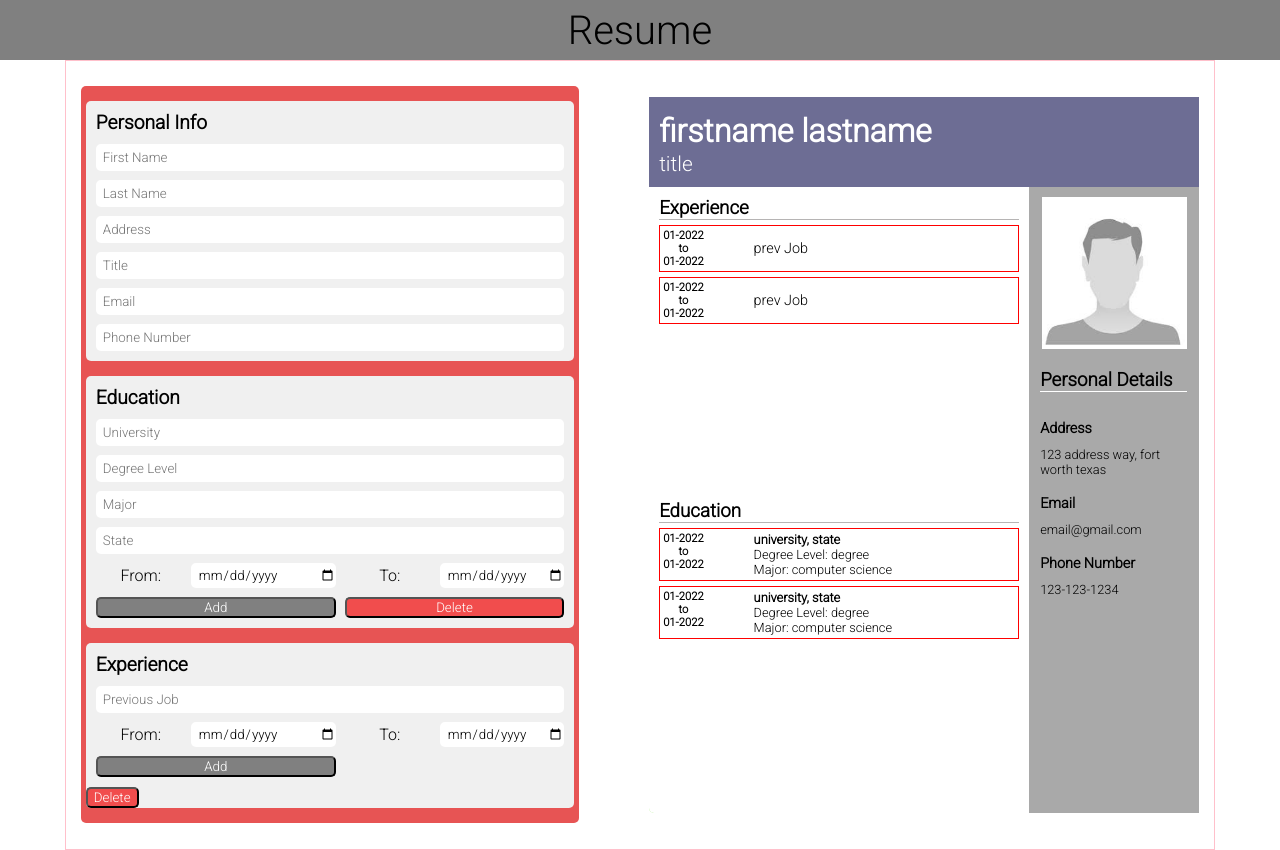
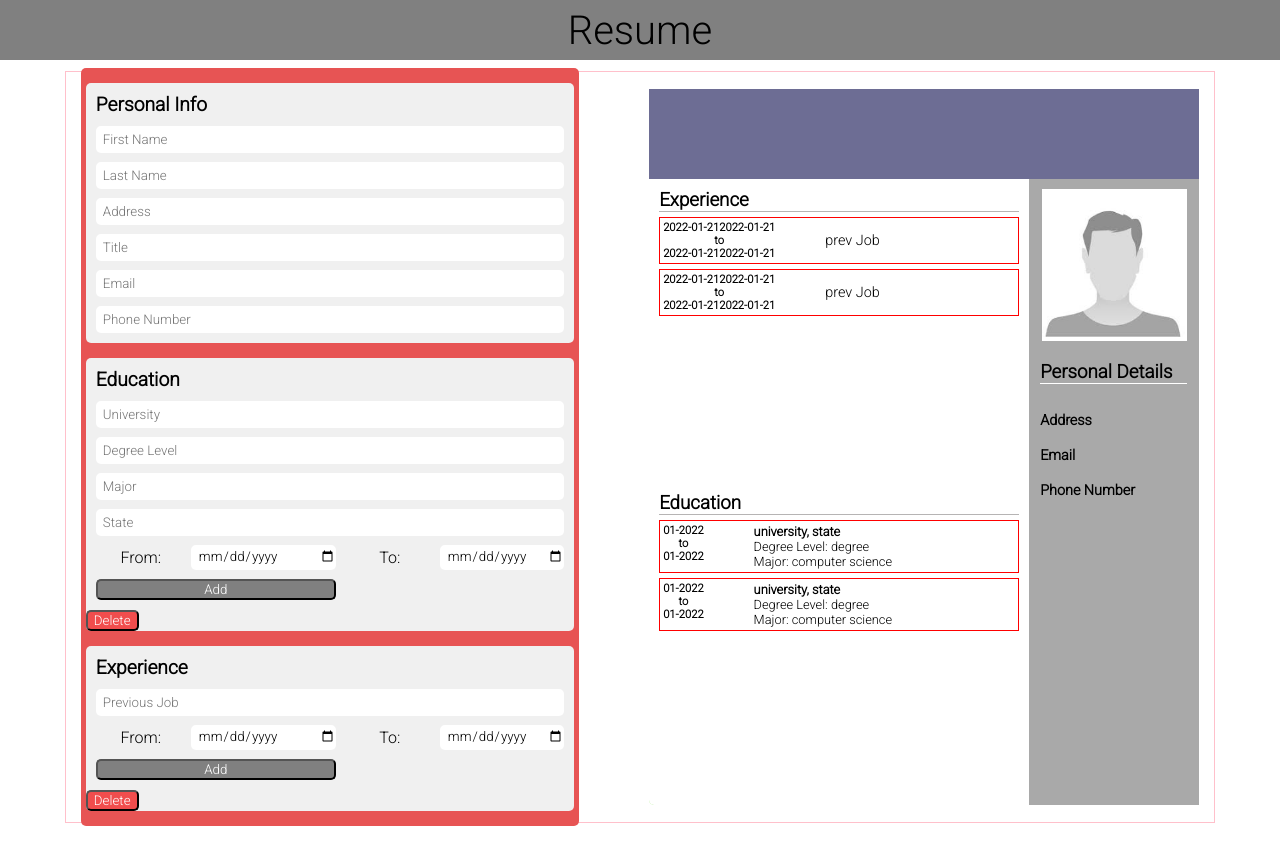
Before and after one commit to KurtisIvey/resumeResizableWithRedux, a React (Create React App) app: page / in a window 1280 px wide. Built offline with nearby package versions, Linux system fonts and the light colour scheme; the HTML template or start-up script is replaced by a standard one.

Commit message:
add slice actions to experience & fix appbody styling

```diff
--- a/src/App.css
+++ b/src/App.css
@@ -31,6 +31,7 @@
     justify-self: center;
     align-items: center;
     border: 1px solid pink;
+    height: 90vh;
 }
 
 .app__entryContainer {
@@ -59,7 +60,7 @@
         flex-direction: column;
         margin: 0;
         min-height: null;
-        height: null;
+        height: 121vh;
 
     }
     .app__entryContainer {
--- a/src/components/Education.js
+++ b/src/components/Education.js
@@ -31,17 +31,8 @@ const Education = () => {
   const handleDeleteEducation = () =>
     dispatch(infoSliceActions.handleDeleteEducation());
 
-  const handleSubmit = (e, param) => {
+  const handleAddEducation = (e) => {
     e.preventDefault();
-    console.log(param);
-    if (param === "add") {
-      handleAddEducation();
-    } else if (param === "delete") {
-      handleDeleteEducation();
-    }
-  };
-
-  const handleAddEducation = () => {
     const newItem = {
       university: university,
       degree: degree,
@@ -58,7 +49,10 @@ const Education = () => {
       <h2 onClick={() => console.log(education)} className="education__header">
         Education
       </h2>
-      <form className="education__container">
+      <form
+        onSubmit={(e) => handleAddEducation(e)}
+        className="education__container"
+      >
         <input
           name="university"
           type="text"
@@ -66,6 +60,7 @@ const Education = () => {
           defaultValue=""
           placeholder="University"
           className="education__input"
+          required
         />
         <input
           name="degree"
@@ -74,7 +69,7 @@ const Education = () => {
           defaultValue=""
           placeholder="Degree Level"
           className="education__input"
-          r
+          required
         />
         <input
           name="subject"
@@ -82,6 +77,7 @@ const Education = () => {
           onChange={(e) => setSubject(e.target.value)}
           placeholder="Major"
           className="education__input"
+          required
         />
         <input
           name="degreeState"
@@ -90,6 +86,7 @@ const Education = () => {
           defaultValue=""
           placeholder="State"
           className="education__input"
+          required
         />
         <span className="dateSpan">
           <label className="dateLabel" htmlFor="dateFrom">
@@ -101,6 +98,7 @@ const Education = () => {
             type="date"
             onChange={(e) => setDegreeDateFrom(e.target.value)}
             className=" education__date"
+            required
           />
         </span>
         <span className="dateSpan">
@@ -108,6 +106,7 @@ const Education = () => {
             To:
           </label>
           <input
+            required
             id="dateTo"
             name="degreeDateTo"
             type="date"
@@ -115,19 +114,14 @@ const Education = () => {
             className="education__date"
           />
         </span>
-        <button
-          className="education__addBtn"
-          onClick={(e) => handleSubmit(e, "add")}
-        >
-          Add
-        </button>
-        <button
-          className="education__deleteBtn"
-          onClick={(e) => handleSubmit(e, "delete")}
-        >
-          Delete
-        </button>
+        <button className="education__addBtn">Add</button>
       </form>
+      <button
+        className="education__deleteBtn"
+        onClick={(e) => handleDeleteEducation(e)}
+      >
+        Delete
+      </button>
     </div>
   );
 };
--- a/src/components/Experience.js
+++ b/src/components/Experience.js
@@ -9,23 +9,20 @@ const Experience = () => {
   const prevJobDateFrom = useSelector((state) => state.info.prevJobDateFrom);
   const prevJobDateTo = useSelector((state) => state.info.prevJobDateTo);
   const setExperience = (exp) => dispatch(infoSliceActions.setExperience(exp));
+  const setPrevJob = (job) => dispatch(infoSliceActions.setPrevJob(job));
+  const setPrevJobFrom = (from) =>
+    dispatch(infoSliceActions.setPrevJobDateFrom(from));
+  const setPrevJobTo = (to) => dispatch(infoSliceActions.setPrevJobDateTo(to));
+
   const handleDeleteExperience = () =>
     dispatch(infoSliceActions.handleDeleteExperience());
-  /*
-  const handleDeleteExperience = (e) => {
-    e.preventDefault();
-    const experienceArray = value.experience;
-    experienceArray.pop();
-    setValue((prevValue) => ({ ...prevValue, experience: experienceArray }));
-    console.log(value.experience);
-  };
-*/
+
   const handleAddExperience = (e) => {
     e.preventDefault();
     const newItem = {
-      prevJob: prevJob,
-      prevJobDateFrom: prevJobDateFrom,
-      prevJobDateTo: prevJobDateTo,
+      previousJob: prevJob,
+      previousJobDateFrom: prevJobDateFrom,
+      previousJobDateTo: prevJobDateTo,
     };
     setExperience(newItem);
   };
@@ -40,6 +37,7 @@ const Experience = () => {
         <input
           name="previousJob"
           type="text"
+          onChange={(e) => setPrevJob(e.target.value)}
           defaultValue=""
           placeholder="Previous Job"
           required
@@ -53,6 +51,7 @@ const Experience = () => {
             id="previousJobFrom"
             name="previousJobFrom"
             type="date"
+            onChange={(e) => setPrevJobFrom(e.target.value)}
             defaultValue=""
             required
             className="experience__input"
@@ -67,6 +66,7 @@ const Experience = () => {
             id="previousJobTo"
             name="previousJobTo"
             type="date"
+            onChange={(e) => setPrevJobTo(e.target.value)}
             defaultValue=""
             required
             className="experience__input"
--- a/src/components/RenderedResume.js
+++ b/src/components/RenderedResume.js
@@ -30,13 +30,13 @@ const RenderedResume = () => {
                 <div key={index} className="resume__renderedExpItemContainer">
                   <div className="resume__renderedExpFromTo">
                     <div>
-                      {item.prevJobDateFrom.substring(5, 8)}
-                      {item.prevJobDateFrom.substring(0, 4)}
+                      {item.prevJobDateFrom}
+                      {item.prevJobDateFrom}
                     </div>
                     <div>to</div>
                     <div>
-                      {item.prevJobDateTo.substring(5, 8)}
-                      {item.prevJobDateTo.substring(0, 4)}
+                      {item.prevJobDateTo}
+                      {item.prevJobDateTo}
                     </div>
                   </div>
 
--- a/src/store/slices/infoSlice.js
+++ b/src/store/slices/infoSlice.js
@@ -3,18 +3,18 @@ import { createSlice } from "@reduxjs/toolkit";
 const infoSlice = createSlice({
   name: "info",
   initialState: {
-    firstName: "firstname",
-    lastName: "lastname",
-    email: "email@gmail.com",
-    title: "title",
-    address: "123 address way, fort worth texas",
-    phoneNumber: "123-123-1234",
-    university: "unviersity",
-    degree: "degree",
-    subject: "subject",
-    degreeState: "degree state",
-    degreeDateFrom: "degreedateFrom",
-    degreeDateTo: "degreedateTo",
+    firstName: "",
+    lastName: "",
+    email: "",
+    title: "",
+    address: "",
+    phoneNumber: "",
+    university: "",
+    degree: "",
+    subject: "",
+    degreeState: "",
+    degreeDateFrom: "",
+    degreeDateTo: "",
     education: [
       {
         university: "university",
```
